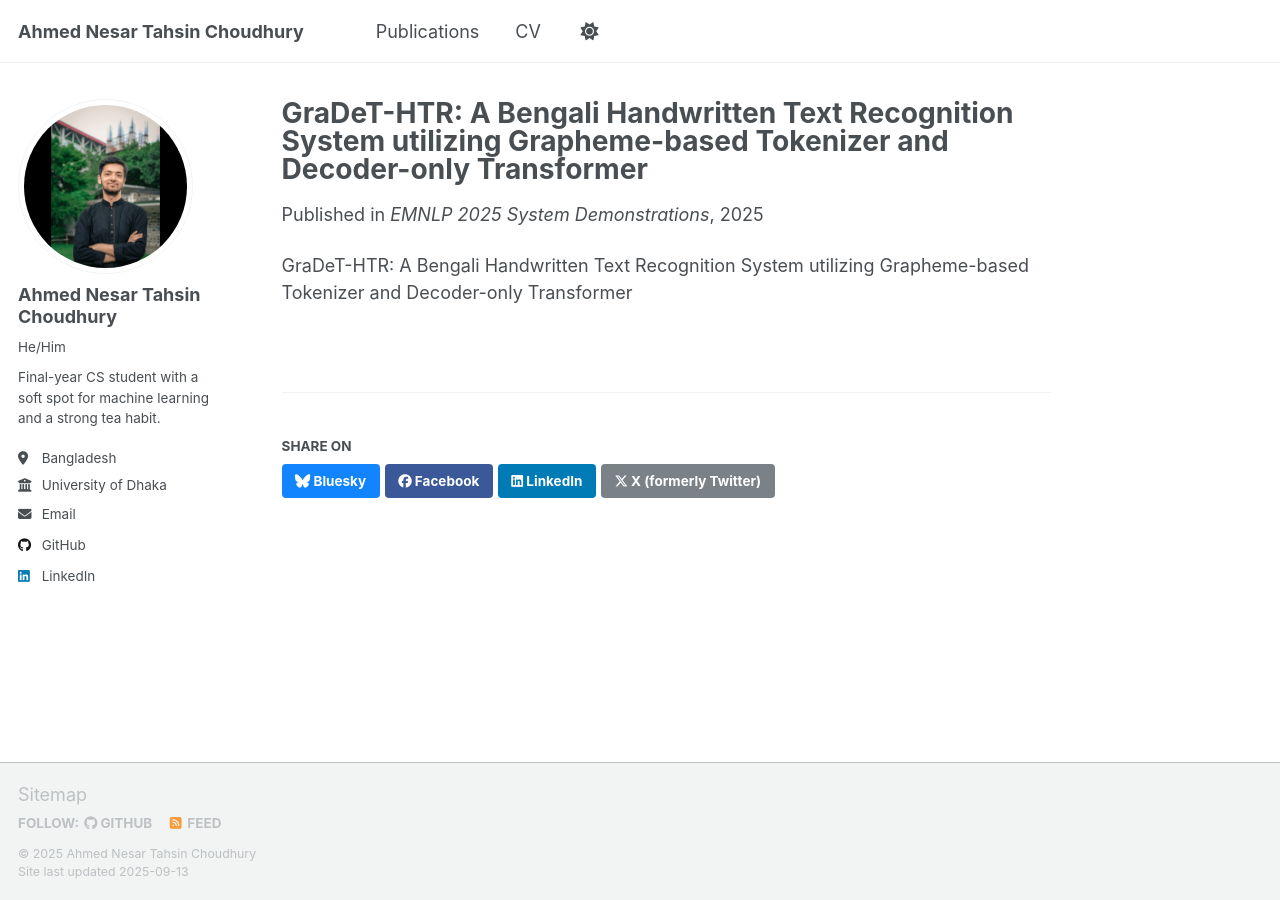
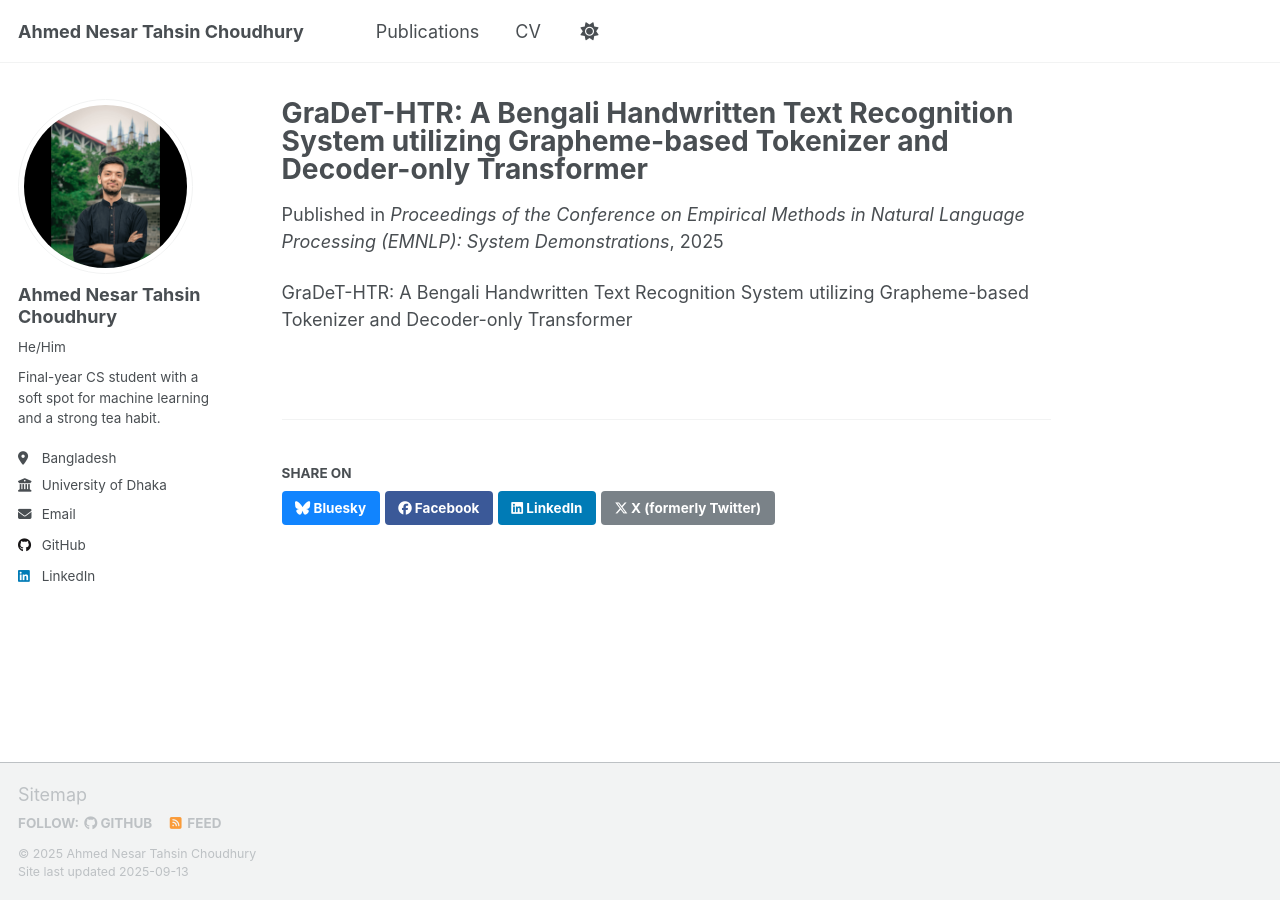
Before and after one commit to tahsinchoudhury/tahsinchoudhury.github.io, a Jekyll site: the page built from _publications/2025-09-10-gradet.md, in a window 1280 px wide. Built offline with Jekyll 4.4.1, drawn with Linux system fonts in a browser that asks for light colours; a script that is not in the unit is left out.

Commit message:
experimenting with publications

```diff
--- a/_publications/2025-09-10-gradet.md
+++ b/_publications/2025-09-10-gradet.md
@@ -5,7 +5,7 @@ category: conferences
 # permalink: /publication/2024-02-17-paper-title-number-4
 excerpt: 'This paper is about a famous math equation, $$E=mc^2$$'
 date: 2025-09-10
-venue: 'EMNLP 2025 System Demonstrations'
+venue: 'Proceedings of the Conference on Empirical Methods in Natural Language Processing (EMNLP): System Demonstrations'
 paperurl: 'http://academicpages.github.io/files/paper3.pdf'
 # citation: 'Your Name, You. (2024). &quot;Paper Title Number 3.&quot; <i>GitHub Journal of Bugs</i>. 1(3).'
 ---
```
